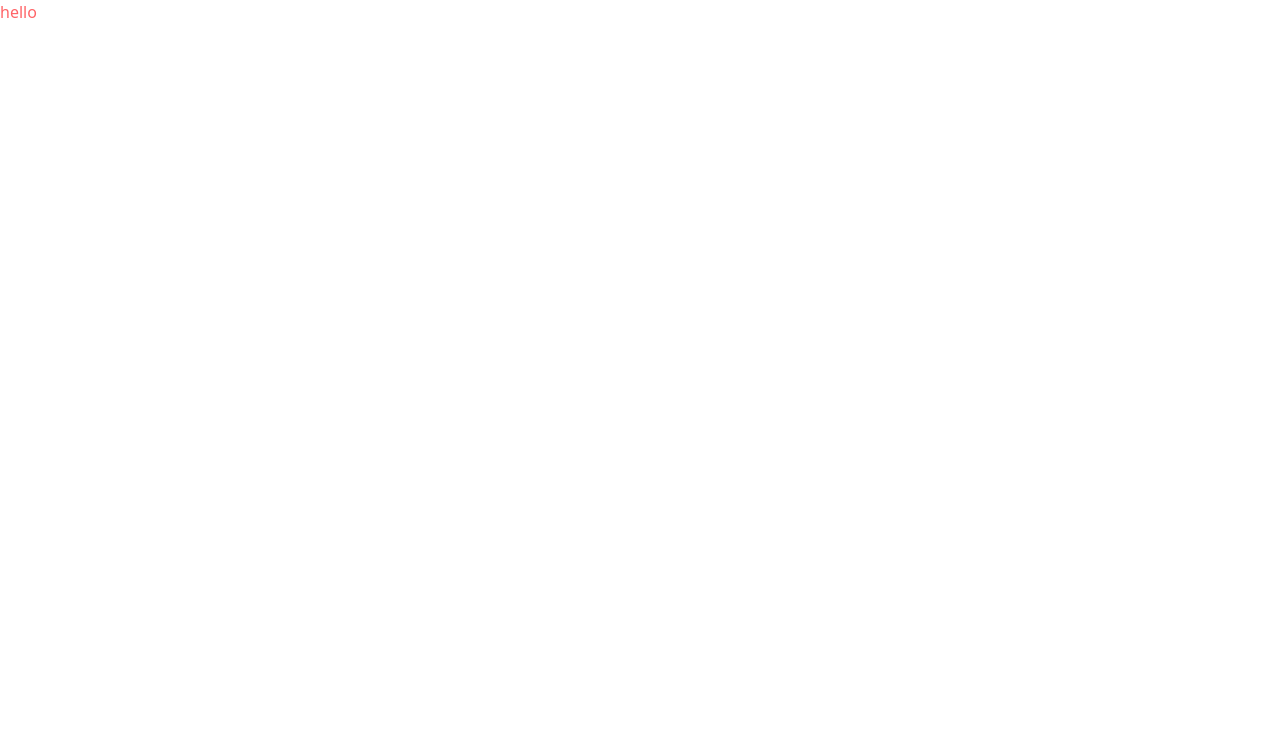
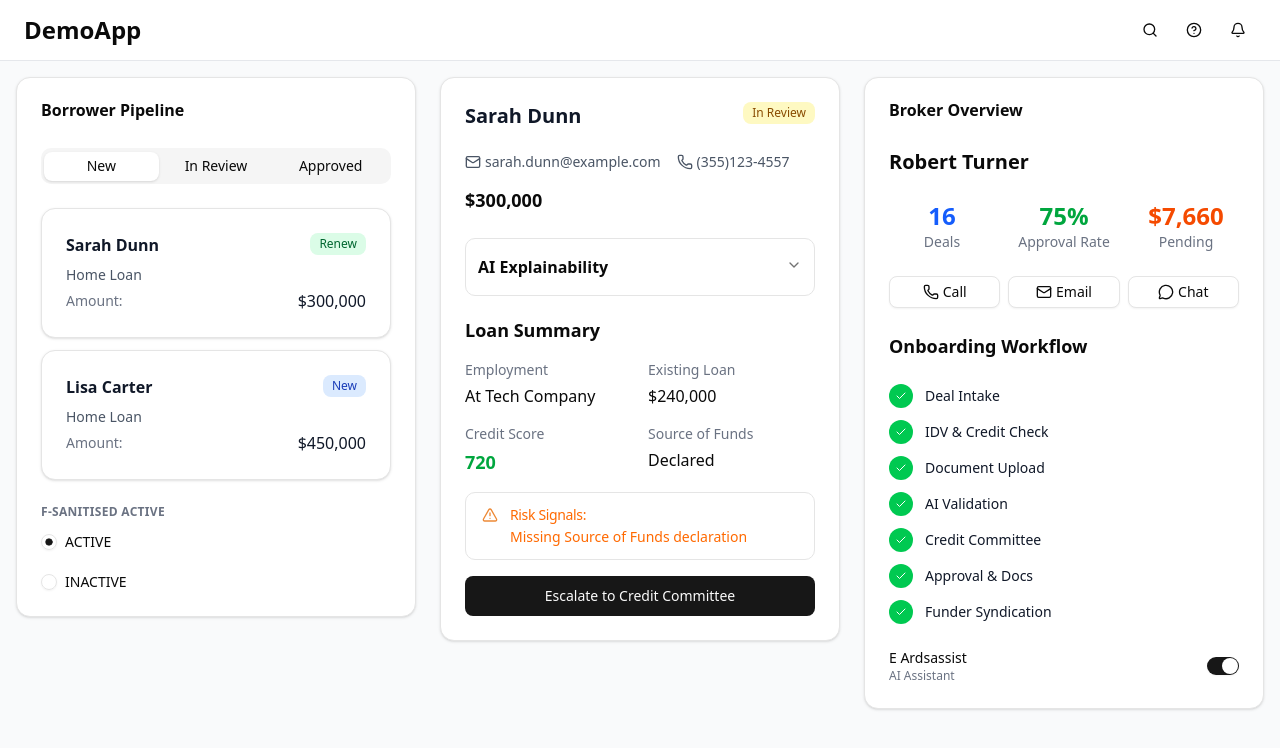
Before and after one commit to pragith98/demo-dashboard-assignment, a React (Vite) app: page / in a window 1280 px wide. Shown: the top 748 px of the page. Built offline with nearby package versions, Linux system fonts and the light colour scheme.

Commit message:
feat #1: Create dashboard page

```diff
--- a/src/App.tsx
+++ b/src/App.tsx
@@ -1,7 +1,9 @@
+import DashboardPage from "./pages/DashboardPage"
+
 function App() {
   return (
     <>
-      <p className="text-red-400">hello</p>
+      <DashboardPage />
     </>
   )
 }
--- /dev/null
+++ b/src/pages/DashboardPage.tsx
@@ -0,0 +1,18 @@
+import BorrowerDetail from "@/components/borrower/BorrowerDetail";
+import BorrowerPipeline from "@/components/borrower/BorrowerPipeline";
+import BrokerOverview from "@/components/broker/BrokerOverview";
+import Layout from "@/components/Layout";
+
+function DashboardPage() {
+  return (
+    <Layout>
+      <BorrowerPipeline />
+
+      <BorrowerDetail />
+
+      <BrokerOverview />
+    </Layout>
+  );
+}
+
+export default DashboardPage;
```
